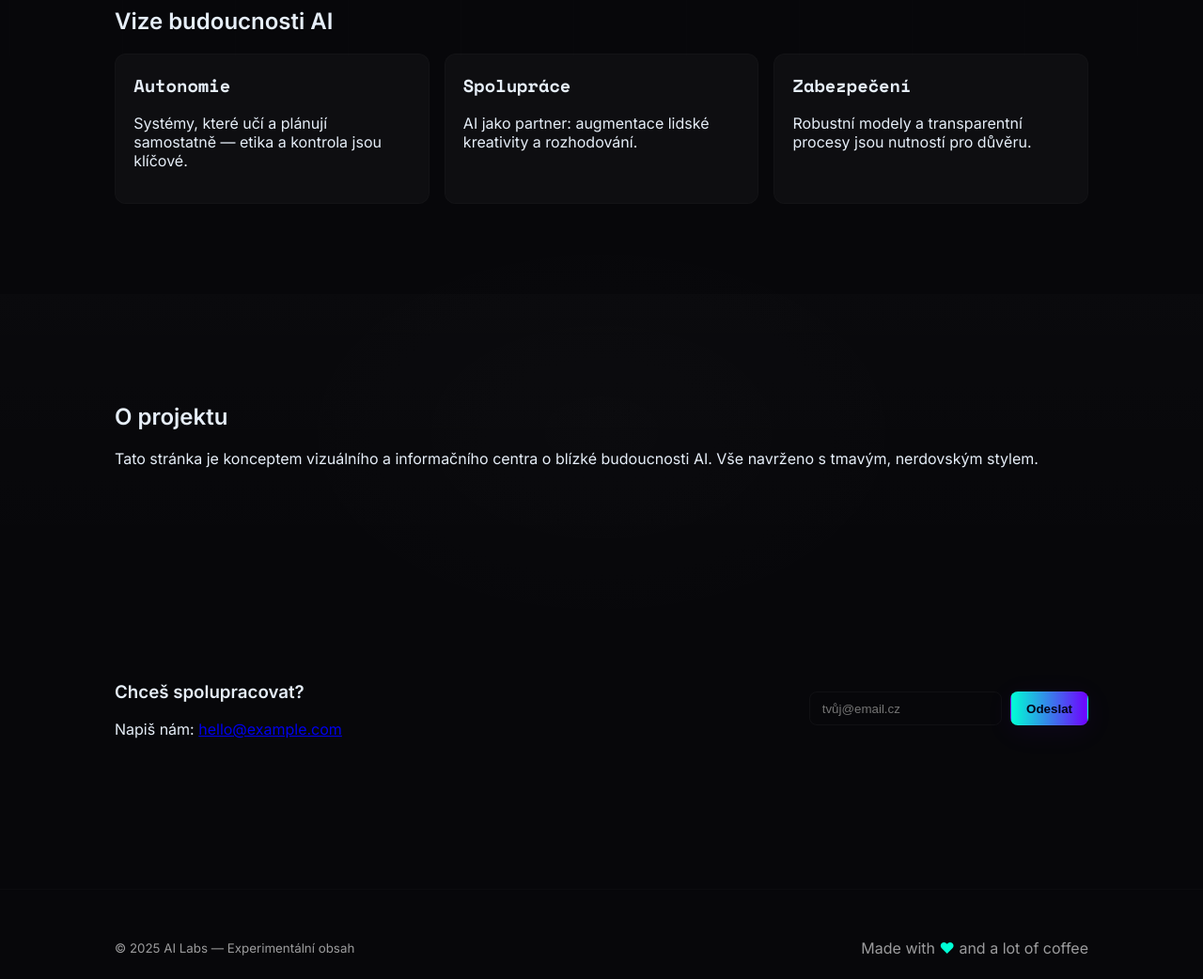
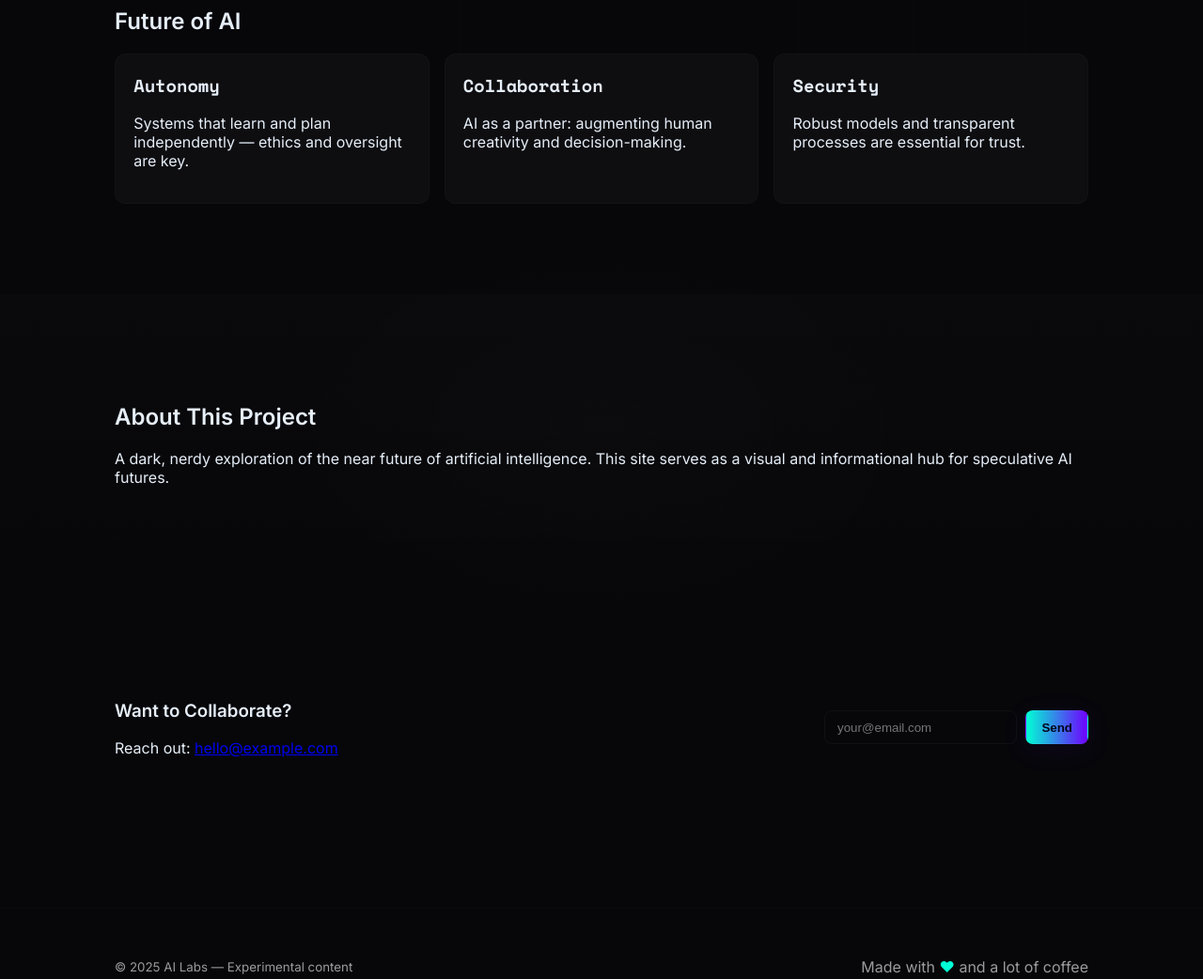
Before and after one commit to ketroner/future-is-comming, a plain HTML site: page index.html in a window 1280 px wide. Shown: the part 740-1782 px from the top of the page at 94% size. Drawn offline with nearby package versions, Linux system fonts and the light colour scheme.

Commit message:
feat: translate site to English, remove .cz domain references

```diff
--- a/index.html
+++ b/index.html
@@ -1,5 +1,5 @@
 <!doctype html>
-<html lang="cs">
+<html lang="en">
 <head>
   <meta charset="utf-8" />
   <meta name="viewport" content="width=device-width,initial-scale=1" />
@@ -13,9 +13,9 @@
     <div class="container">
       <a class="logo" href="#">AI<span>Labs</span></a>
       <nav class="nav">
-        <a href="#about">O nás</a>
-        <a href="#visions">Vize</a>
-        <a href="#contact">Kontakt</a>
+        <a href="#about">About</a>
+        <a href="#visions">Visions</a>
+        <a href="#contact">Contact</a>
       </nav>
     </div>
   </header>
@@ -27,8 +27,8 @@
           <h1>Future is comming ...</h1>
           <p class="tag">Dark, nerdy, and unapologetically speculative — exploring the near future of artificial intelligence.</p>
           <div class="hero-cta">
-            <a class="btn primary" href="#visions">Podívat se</a>
-            <a class="btn ghost" href="#about">Zjistit víc</a>
+            <a class="btn primary" href="#visions">Explore</a>
+            <a class="btn ghost" href="#about">Learn More</a>
           </div>
         </div>
         <div class="hero-art" aria-hidden="true">
@@ -54,19 +54,19 @@
 
     <section id="visions" class="section">
       <div class="container">
-        <h2>Vize budoucnosti AI</h2>
+        <h2>Future of AI</h2>
         <div class="cards">
           <article class="card">
-            <h3>Autonomie</h3>
-            <p>Systémy, které učí a plánují samostatně — etika a kontrola jsou klíčové.</p>
+            <h3>Autonomy</h3>
+            <p>Systems that learn and plan independently — ethics and oversight are key.</p>
           </article>
           <article class="card">
-            <h3>Spolupráce</h3>
-            <p>AI jako partner: augmentace lidské kreativity a rozhodování.</p>
+            <h3>Collaboration</h3>
+            <p>AI as a partner: augmenting human creativity and decision-making.</p>
           </article>
           <article class="card">
-            <h3>Zabezpečení</h3>
-            <p>Robustní modely a transparentní procesy jsou nutností pro důvěru.</p>
+            <h3>Security</h3>
+            <p>Robust models and transparent processes are essential for trust.</p>
           </article>
         </div>
       </div>
@@ -74,20 +74,20 @@
 
     <section id="about" class="section alt">
       <div class="container">
-        <h2>O projektu</h2>
-        <p>Tato stránka je konceptem vizuálního a informačního centra o blízké budoucnosti AI. Vše navrženo s tmavým, nerdovským stylem.</p>
+        <h2>About This Project</h2>
+        <p>A dark, nerdy exploration of the near future of artificial intelligence. This site serves as a visual and informational hub for speculative AI futures.</p>
       </div>
     </section>
 
     <section id="contact" class="section">
       <div class="container contact-grid">
         <div>
-          <h3>Chceš spolupracovat?</h3>
-          <p>Napiš nám: <a href="mailto:hello@example.com">hello@example.com</a></p>
+          <h3>Want to Collaborate?</h3>
+          <p>Reach out: <a href="mailto:hello@example.com">hello@example.com</a></p>
         </div>
-        <form class="contact-form" onsubmit="event.preventDefault(); alert('Díky — demo odeslání');">
-          <input type="email" placeholder="tvůj@email.cz" required>
-          <button class="btn primary" type="submit">Odeslat</button>
+        <form class="contact-form" onsubmit="event.preventDefault(); alert('Thanks — demo submission.');">
+          <input type="email" placeholder="your@email.com" required>
+          <button class="btn primary" type="submit">Send</button>
         </form>
       </div>
     </section>
@@ -95,7 +95,7 @@
 
   <footer class="site-footer">
     <div class="container">
-      <small>© 2025 AI Labs — Experimentální obsah</small>
+      <small>© 2025 AI Labs — Experimental content</small>
       <div class="credits">Made with <span class="heart">❤</span> and a lot of coffee</div>
     </div>
   </footer>
```
Also changed, not shown: 1 other file.
